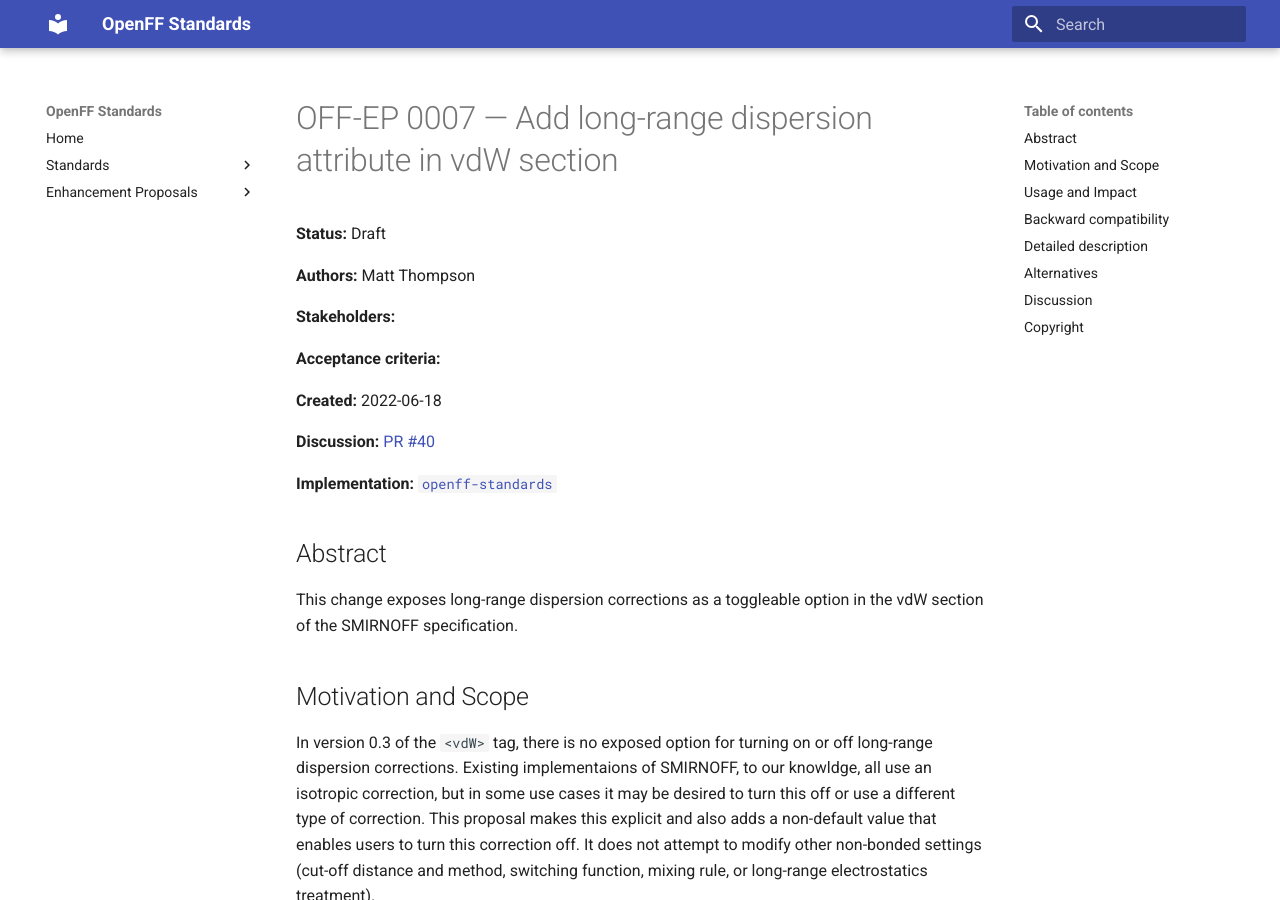
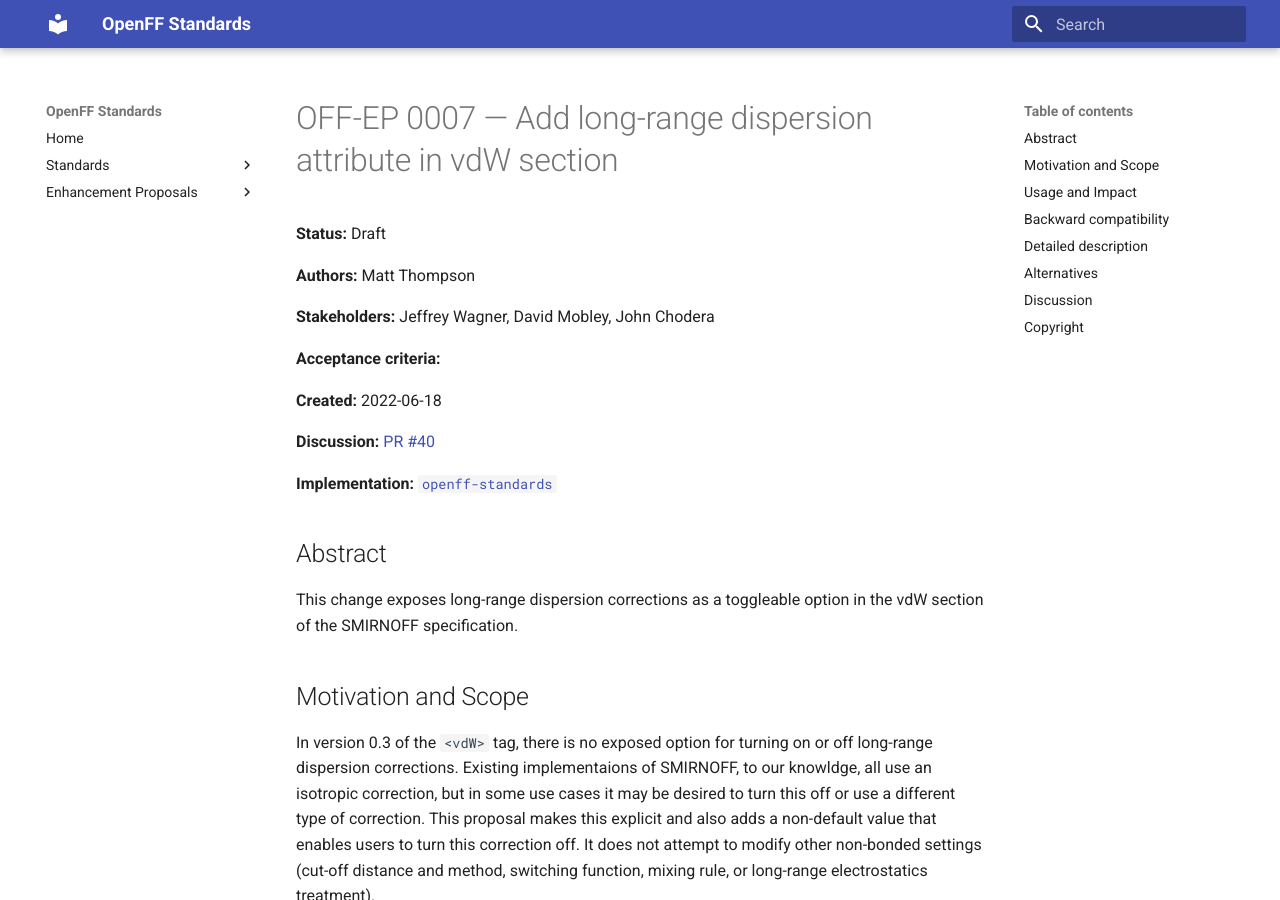
Before and after one commit to openforcefield/standards, an MkDocs documentation site: the page built from docs/enhancement-proposals/off-ep-0007.md, in a window 1280 px wide and 900 px high. Built offline with MkDocs 1.6.1 and Material for MkDocs 9.7.7, drawn with Linux system fonts in a browser that asks for light colours.

Commit message:
Update stakeholders

```diff
--- a/docs/enhancement-proposals/off-ep-0007.md
+++ b/docs/enhancement-proposals/off-ep-0007.md
@@ -4,7 +4,7 @@
 
 **Authors:** Matt Thompson
 
-**Stakeholders:**
+**Stakeholders:** Jeffrey Wagner, David Mobley, John Chodera
 
 **Acceptance criteria:** <Unanimity>
 
```
